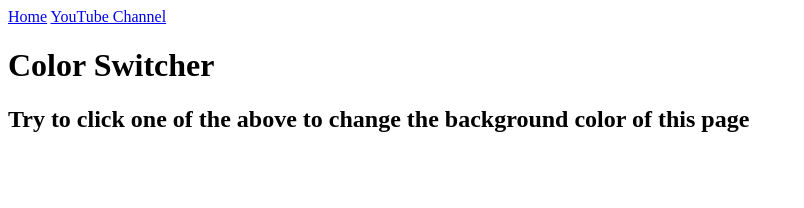
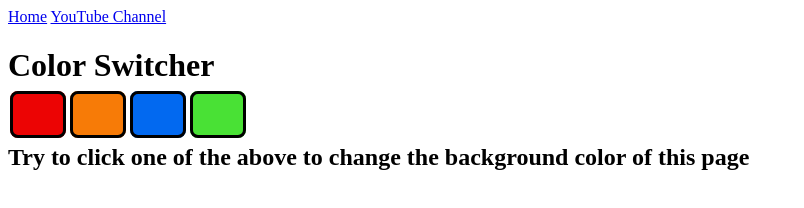
Before and after one commit to maitri1309/js-startup-2025, a plain HTML site: page change_color_project/index.html in a window 1280 px wide. Shown: the whole page, without its empty margins (0-804 px from the left). Drawn offline with Linux system fonts and the light colour scheme.

Commit message:
color switcher done

```diff
--- a/change_color_project/chaiaurcode.js
+++ b/change_color_project/chaiaurcode.js
@@ -0,0 +1,24 @@
+const buttons = document.querySelectorAll('.button')
+const body = document.querySelector('body')
+
+buttons.forEach(function (button) {
+    console.log(button);
+    button.addEventListener('click', function (e) {
+        console.log(e);
+        console.log(e.target);
+        if (e.target.id === 'red') {
+            body.style.backgroundColor = e.target.id;
+        }
+        if (e.target.id === 'orange') {
+            body.style.backgroundColor = e.target.id;
+        }
+        if (e.target.id === 'blue') {
+            body.style.backgroundColor = e.target.id;
+        }
+        if (e.target.id === 'green') {
+            body.style.backgroundColor = e.target.id;
+        }
+
+    });
+
+});
--- a/change_color_project/index.html
+++ b/change_color_project/index.html
@@ -14,7 +14,7 @@
     <div class="canvas">
         <h1>Color Switcher</h1>
         <span class="button" id="red"></span>
-        <span class="button" id="gray"></span>
+        <span class="button" id="orange"></span>
         <span class="button" id="blue"></span>
         <span class="button" id="green"></span>
         <h2>Try to click one of the above
--- a/change_color_project/style.css
+++ b/change_color_project/style.css
@@ -0,0 +1,44 @@
+#red {
+    padding: 12px 25px;            /* Box shape */
+    background: #ec0404;
+    color: white;
+    font-size: 16px;
+    border: solid;
+    border-color: black;
+    border-radius: 8px;            /* Slightly rounded corners */
+    cursor: pointer;
+    margin: 2px;
+}
+#orange {
+    padding: 12px 25px;            /* Box shape */
+    background: #f77b07;
+    color: white;
+    font-size: 16px;
+    border: solid;
+    border-color: black;
+    border-radius: 8px;            /* Slightly rounded corners */
+    cursor: pointer;
+    margin: 2px;
+}
+#blue {
+    padding: 12px 25px;            /* Box shape */
+    background: #0269f0;
+    color: white;
+    font-size: 16px;
+    border: solid;
+    border-color: black;
+    border-radius: 8px;            /* Slightly rounded corners */
+    cursor: pointer;
+    margin: 2px;
+}
+#green {
+    padding: 12px 25px;            /* Box shape */
+    background: #49e135;
+    color: white;
+    font-size: 16px;
+    border: solid;
+    border-color: black;
+    border-radius: 8px;            /* Slightly rounded corners */
+    cursor: pointer;
+    margin: 2px;
+}
```
